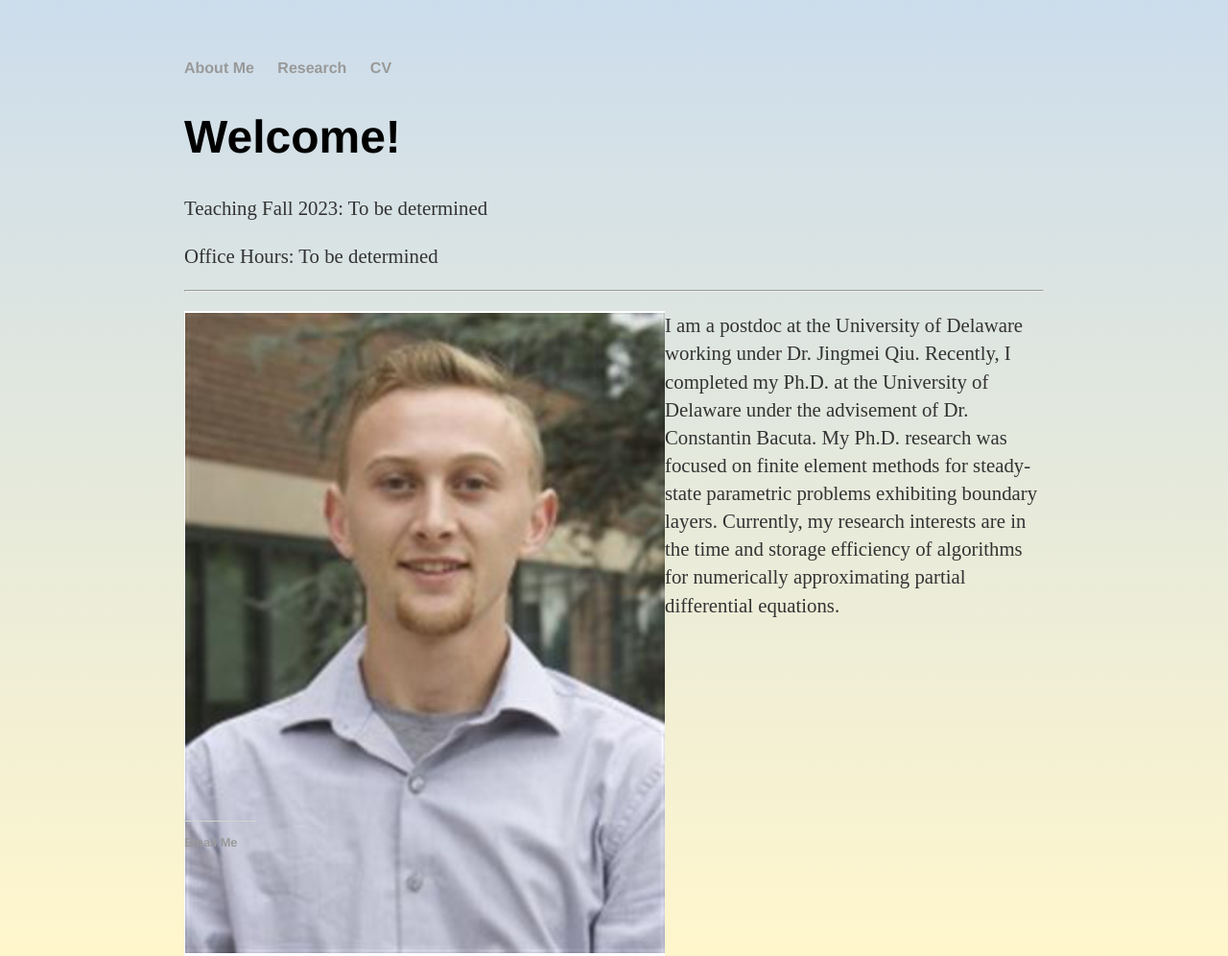
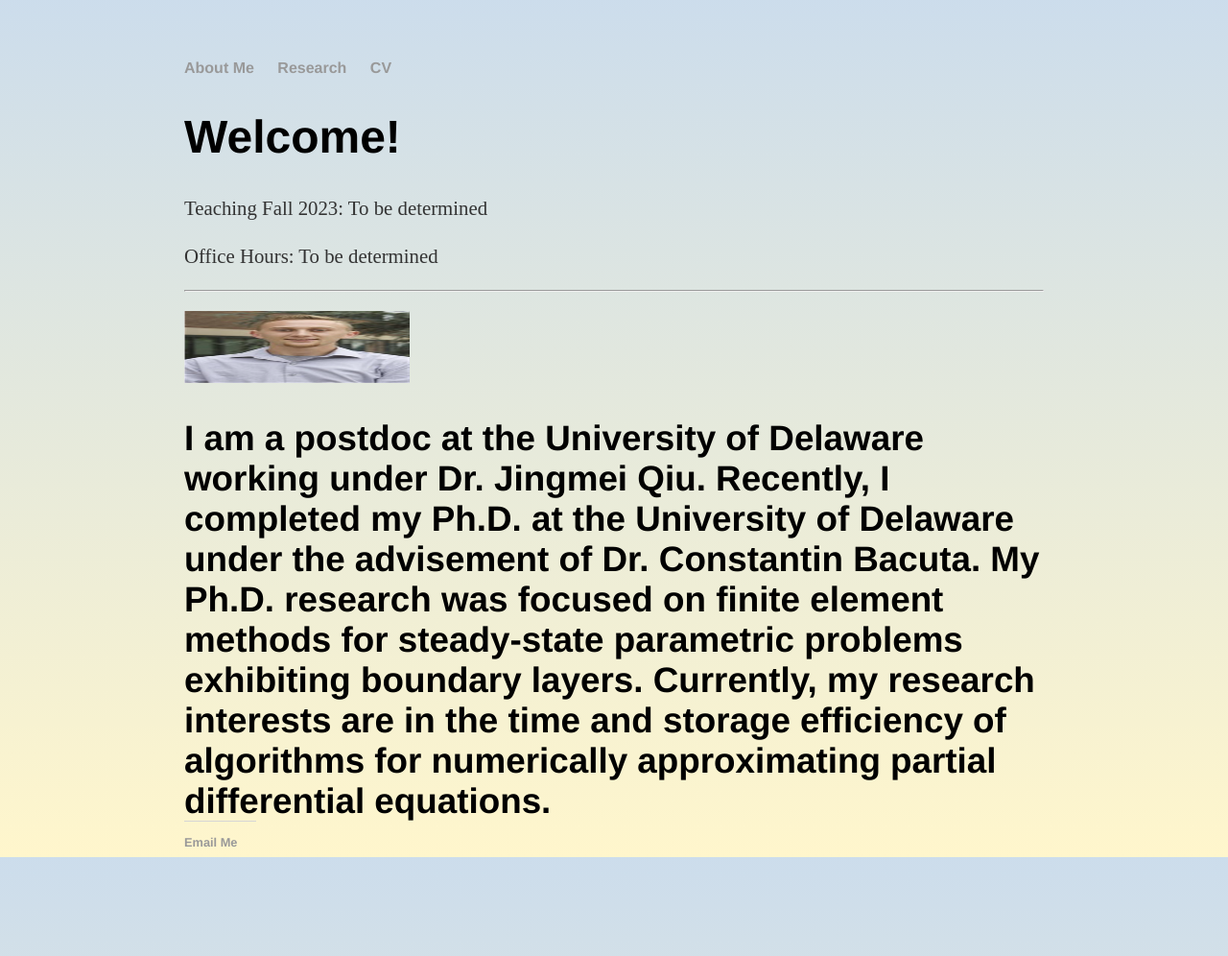
Before and after one commit to dhayes95/dhayes95.github.io, a Jekyll site: the page built from index.html, in a window 1280 px wide. Shown: the whole page at 96% size. Built offline with Jekyll 4.4.1, drawn with Linux system fonts in a browser that asks for light colours; after the commit the page ends 900 px from its top, so only the background shows below that.

Commit message:
Update index.html

```diff
--- a/index.html
+++ b/index.html
@@ -8,11 +8,15 @@
 	<p> Teaching Fall 2023: To be determined </p>
 	<p> Office Hours: To be determined </p>
 	<hr>
-			   <p><img src="HeadShotDan.PNG" alt=""
-style="float:left"; padding-right:10px; width:50px; height:"auto";>I am a postdoc at the University of Delaware working under Dr. Jingmei Qiu. Recently,
+
+	<p>
+<img src="HeadShotDan.PNG" height= "75" width="235" style="float:left;"/>
+<h3 style="float:right;">I am a postdoc at the University of Delaware working under Dr. Jingmei Qiu. Recently,
 			   I completed my Ph.D. at the University of Delaware under the advisement of Dr. Constantin Bacuta. My Ph.D. research was focused
 			   on finite element methods for steady-state parametric problems exhibiting boundary layers. Currently, my research interests are
-			   in the time and storage efficiency of algorithms for numerically approximating partial differential equations. </p>
+			   in the time and storage efficiency of algorithms for numerically approximating partial differential equations.</h3>
+</p>
+
 
 
 </div><!-- /.blurb -->
```
